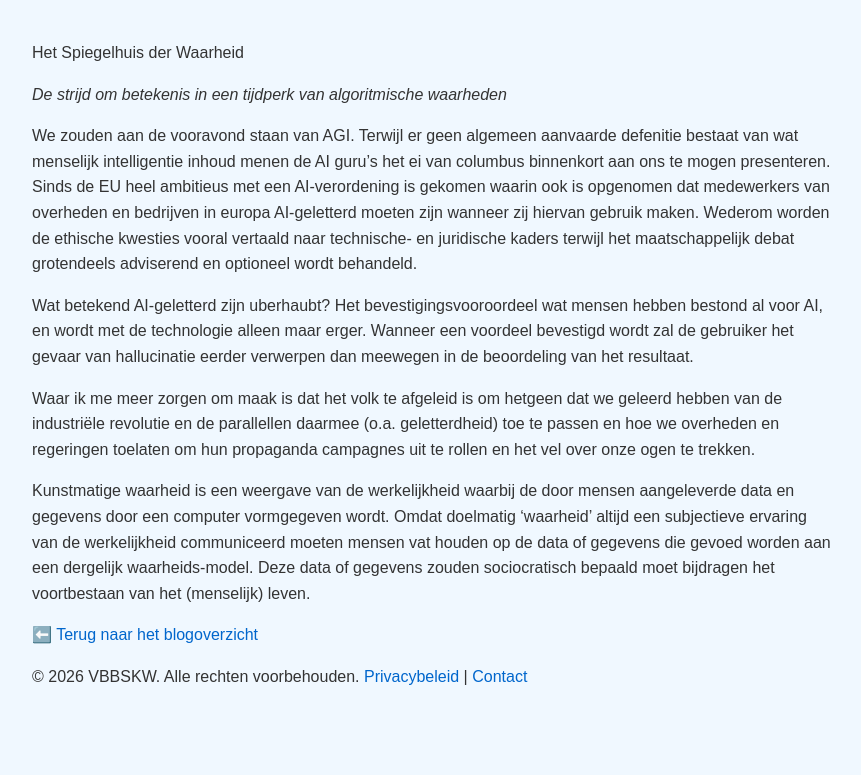
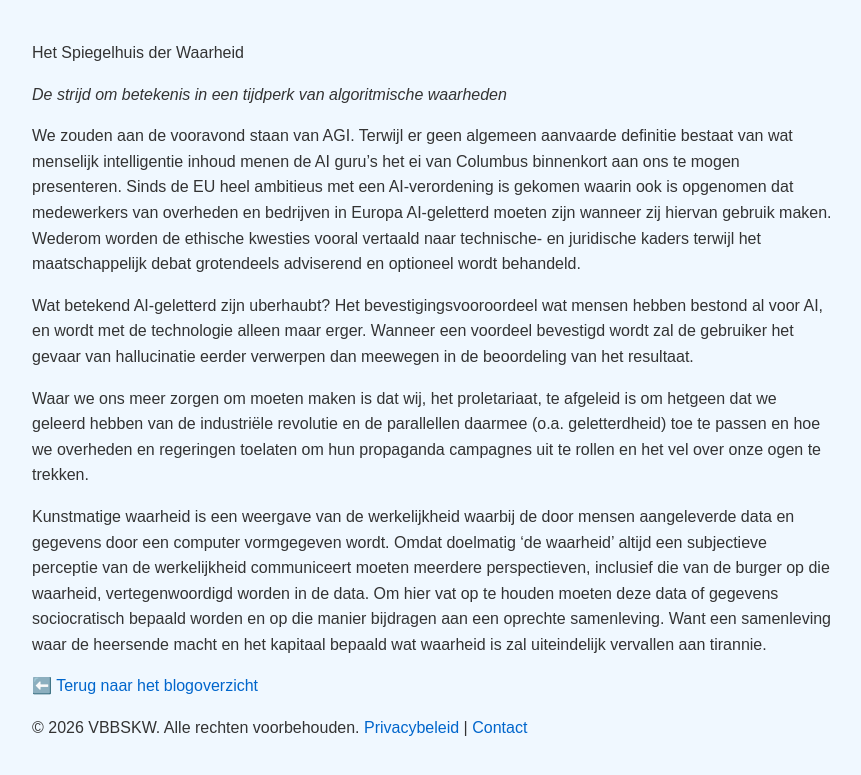
Before and after one commit to Klikblitser/VBBSKW, a Jekyll site: the page built from _posts2/2026-03-05-Het Spiegelhuis der Waarheid.md, in a window 1280 px wide. Shown: the top 775 px of the page, without its empty margins (208-1069 px from the left). Built offline with Jekyll 4.4.1, drawn with Linux system fonts in a browser that asks for light colours.

Commit message:
aanpassing post

```diff
--- a/_posts2/2026-03-05-Het Spiegelhuis der Waarheid.md
+++ b/_posts2/2026-03-05-Het Spiegelhuis der Waarheid.md
@@ -20,7 +20,7 @@ Het Spiegelhuis der Waarheid
 
 
 
-We zouden aan de vooravond staan van AGI. Terwijl er geen algemeen aanvaarde defenitie bestaat van wat menselijk intelligentie inhoud menen de AI guru's het ei van columbus binnenkort aan ons te mogen presenteren. Sinds de EU heel ambitieus met een AI-verordening is gekomen waarin ook is opgenomen dat medewerkers van overheden en bedrijven in europa AI-geletterd moeten zijn wanneer zij hiervan gebruik maken. Wederom worden de ethische kwesties vooral vertaald naar technische- en juridische kaders terwijl het maatschappelijk debat grotendeels adviserend en optioneel wordt behandeld.
+We zouden aan de vooravond staan van AGI. Terwijl er geen algemeen aanvaarde definitie bestaat van wat menselijk intelligentie inhoud menen de AI guru's het ei van Columbus binnenkort aan ons te mogen presenteren. Sinds de EU heel ambitieus met een AI-verordening is gekomen waarin ook is opgenomen dat medewerkers van overheden en bedrijven in Europa AI-geletterd moeten zijn wanneer zij hiervan gebruik maken. Wederom worden de ethische kwesties vooral vertaald naar technische- en juridische kaders terwijl het maatschappelijk debat grotendeels adviserend en optioneel wordt behandeld.
 
 
 
@@ -28,8 +28,8 @@ Wat betekend AI-geletterd zijn uberhaubt? Het bevestigingsvooroordeel wat mensen
 
 
 
-Waar ik me meer zorgen om maak is dat het volk te afgeleid is om hetgeen dat we geleerd hebben van de industriële revolutie en de parallellen daarmee (o.a. geletterdheid) toe te passen en hoe we overheden en regeringen toelaten om hun propaganda campagnes uit te rollen en het vel over onze ogen te trekken.
+Waar we ons meer zorgen om moeten maken is dat wij, het proletariaat, te afgeleid is om hetgeen dat we geleerd hebben van de industriële revolutie en de parallellen daarmee (o.a. geletterdheid) toe te passen en hoe we overheden en regeringen toelaten om hun propaganda campagnes uit te rollen en het vel over onze ogen te trekken.
 
 
 
-Kunstmatige waarheid is een weergave van de werkelijkheid waarbij de door mensen aangeleverde data en gegevens door een computer vormgegeven wordt. Omdat doelmatig ‘waarheid’ altijd een subjectieve ervaring van de werkelijkheid communiceerd moeten mensen vat houden op de data of gegevens die gevoed worden aan een dergelijk waarheids-model. Deze data of gegevens zouden sociocratisch bepaald moet bijdragen het voortbestaan van het (menselijk) leven.
+Kunstmatige waarheid is een weergave van de werkelijkheid waarbij de door mensen aangeleverde data en gegevens door een computer vormgegeven wordt. Omdat doelmatig ‘de waarheid’ altijd een subjectieve perceptie van de werkelijkheid communiceert moeten meerdere perspectieven, inclusief die van de burger op die waarheid, vertegenwoordigd worden in de data. Om hier vat op te houden moeten deze data of gegevens sociocratisch bepaald worden en op die manier bijdragen aan een oprechte samenleving. Want een samenleving waar de heersende macht en het kapitaal bepaald wat waarheid is zal uiteindelijk vervallen aan tirannie.
```
